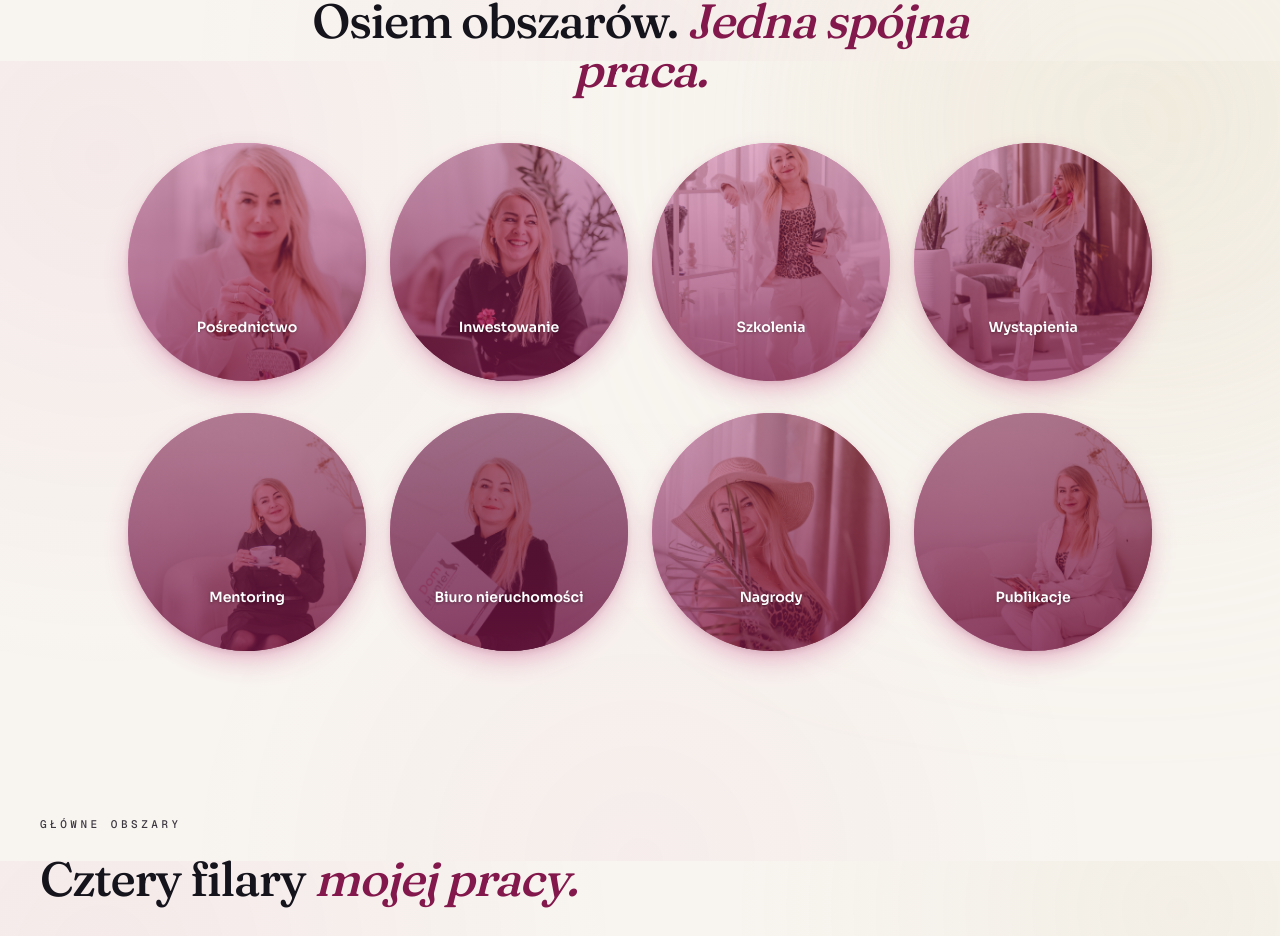
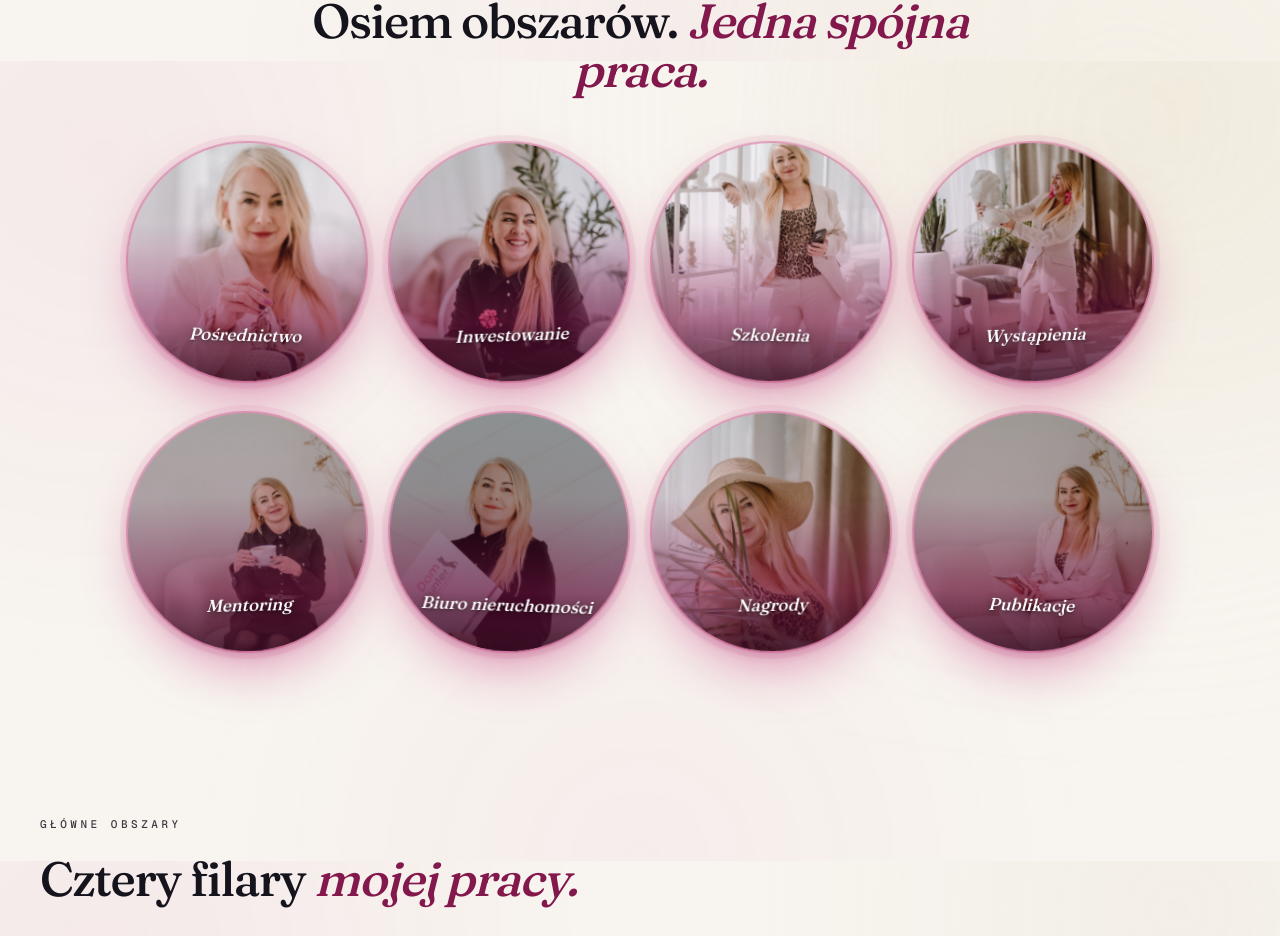
Before and after one commit to dariuszszuca-lang/sylwia-website, a Next.js app: page / in a window 1280 px wide. Shown: the part 1539-2475 px from the top of the page. Built offline with nearby package versions, Linux system fonts and the light colour scheme; no server answers.

Commit message:
feat(circles): WOW redesign — stagger reveal z rotation, czytelne zdjecia (lekki overlay), fuksjowy ring glow, hover scale+image zoom, italic Fraunces label

```diff
--- a/app/globals.css
+++ b/app/globals.css
@@ -1247,11 +1247,31 @@ details.faq-item summary::-webkit-details-marker {
   flex-direction: column;
   align-items: center;
   text-decoration: none;
-  transition: transform 0.35s cubic-bezier(0.16, 1, 0.3, 1);
+  opacity: 0;
+  transform: translateY(30px) scale(0.9);
+  animation: circle-reveal 0.9s cubic-bezier(0.16, 1, 0.3, 1) forwards;
+  transition: transform 0.5s cubic-bezier(0.34, 1.56, 0.64, 1);
 }
 
+@keyframes circle-reveal {
+  to {
+    opacity: 1;
+    transform: translateY(0) scale(1) rotate(var(--rotate, 0deg));
+  }
+}
+
+.category-circle:nth-child(1) { --rotate: 1.5deg; animation-delay: 0ms; }
+.category-circle:nth-child(2) { --rotate: -2deg; animation-delay: 80ms; }
+.category-circle:nth-child(3) { --rotate: 1deg; animation-delay: 160ms; }
+.category-circle:nth-child(4) { --rotate: -1.5deg; animation-delay: 240ms; }
+.category-circle:nth-child(5) { --rotate: -1.5deg; animation-delay: 320ms; }
+.category-circle:nth-child(6) { --rotate: 2deg; animation-delay: 400ms; }
+.category-circle:nth-child(7) { --rotate: -1deg; animation-delay: 480ms; }
+.category-circle:nth-child(8) { --rotate: 1.5deg; animation-delay: 560ms; }
+
 .category-circle:hover {
-  transform: translateY(-4px);
+  transform: translateY(-10px) scale(1.06) rotate(0deg) !important;
+  z-index: 10;
 }
 
 .category-circle-inner {
@@ -1262,10 +1282,12 @@ details.faq-item summary::-webkit-details-marker {
   overflow: hidden;
   background: linear-gradient(135deg, #e9479c 0%, #c43077 50%, #82184c 100%);
   box-shadow:
-    0 12px 30px -8px rgba(196, 48, 119, 0.45),
-    0 2px 6px rgba(21, 19, 28, 0.1),
-    inset 0 1px 0 rgba(255, 255, 255, 0.25);
-  transition: box-shadow 0.35s ease;
+    0 0 0 2px rgba(196, 48, 119, 0.35),
+    0 0 0 8px rgba(196, 48, 119, 0.08),
+    0 24px 50px -10px rgba(196, 48, 119, 0.5),
+    0 4px 12px rgba(21, 19, 28, 0.15),
+    inset 0 2px 0 rgba(255, 255, 255, 0.4);
+  transition: box-shadow 0.5s cubic-bezier(0.16, 1, 0.3, 1);
   display: flex;
   align-items: center;
   justify-content: center;
@@ -1273,15 +1295,23 @@ details.faq-item summary::-webkit-details-marker {
 
 .category-circle:hover .category-circle-inner {
   box-shadow:
-    0 18px 44px -8px rgba(196, 48, 119, 0.6),
-    0 4px 10px rgba(21, 19, 28, 0.12),
-    inset 0 1px 0 rgba(255, 255, 255, 0.32);
+    0 0 0 3px rgba(196, 48, 119, 0.7),
+    0 0 0 12px rgba(196, 48, 119, 0.18),
+    0 0 80px 12px rgba(196, 48, 119, 0.35),
+    0 36px 80px -12px rgba(196, 48, 119, 0.7),
+    0 8px 20px rgba(21, 19, 28, 0.18),
+    inset 0 2px 0 rgba(255, 255, 255, 0.5);
 }
 
 .category-circle-image {
   object-fit: cover;
   object-position: center 18%;
   z-index: 1;
+  transition: transform 0.7s cubic-bezier(0.16, 1, 0.3, 1);
+}
+
+.category-circle:hover .category-circle-image {
+  transform: scale(1.08);
 }
 
 .category-circle-overlay {
@@ -1289,11 +1319,14 @@ details.faq-item summary::-webkit-details-marker {
   inset: 0;
   background: linear-gradient(
     180deg,
-    rgba(196, 48, 119, 0.35) 0%,
-    rgba(130, 24, 76, 0.7) 100%
+    rgba(196, 48, 119, 0.0) 0%,
+    rgba(196, 48, 119, 0.05) 35%,
+    rgba(130, 24, 76, 0.55) 75%,
+    rgba(61, 12, 37, 0.85) 100%
   );
   z-index: 2;
   pointer-events: none;
+  transition: opacity 0.4s ease;
 }
 
 .category-circle-icon {
@@ -1303,34 +1336,62 @@ details.faq-item summary::-webkit-details-marker {
   width: 38%;
   height: 38%;
   color: rgba(255, 255, 255, 0.95);
-  filter: drop-shadow(0 2px 4px rgba(0, 0, 0, 0.2));
+  filter: drop-shadow(0 2px 6px rgba(0, 0, 0, 0.3));
+  transition: transform 0.5s cubic-bezier(0.34, 1.56, 0.64, 1);
+}
+
+.category-circle:hover .category-circle-icon {
+  transform: translateY(-10%) scale(1.1);
 }
 
 .category-circle-label {
   position: absolute;
   z-index: 3;
-  bottom: 18%;
+  bottom: 14%;
   left: 50%;
   transform: translateX(-50%);
   color: #fff;
-  font-family: var(--font-sans);
-  font-weight: 600;
-  font-size: clamp(0.75rem, 1.1vw, 0.95rem);
+  font-family: var(--font-display);
+  font-style: italic;
+  font-weight: 500;
+  font-size: clamp(0.95rem, 1.35vw, 1.25rem);
   letter-spacing: -0.005em;
   text-align: center;
-  text-shadow: 0 1px 3px rgba(0, 0, 0, 0.3);
-  padding: 0 0.5rem;
+  text-shadow:
+    0 2px 8px rgba(0, 0, 0, 0.5),
+    0 1px 2px rgba(0, 0, 0, 0.3);
+  padding: 0 0.8rem;
   width: 100%;
   pointer-events: none;
+  transition: transform 0.4s cubic-bezier(0.34, 1.56, 0.64, 1);
 }
 
-/* Wersja z ikoną (bez zdjęcia) — label na środku zamiast na dole */
+.category-circle:hover .category-circle-label {
+  transform: translateX(-50%) translateY(-6px) scale(1.05);
+}
+
+/* Wersja z ikoną (bez zdjęcia) — label nad ikoną, ikona poniżej */
 .category-circle-inner:not(:has(.category-circle-image)) .category-circle-icon {
   transform: translateY(-12%);
 }
 
+.category-circle:hover .category-circle-inner:not(:has(.category-circle-image)) .category-circle-icon {
+  transform: translateY(-15%) scale(1.1);
+}
+
 .category-circle-inner:not(:has(.category-circle-image)) .category-circle-label {
   bottom: 22%;
+}
+
+@media (prefers-reduced-motion: reduce) {
+  .category-circle {
+    animation: none;
+    opacity: 1;
+    transform: none;
+  }
+  .category-circle:hover {
+    transform: none !important;
+  }
 }
 
 /* ============ AWARD BADGE (floating w hero) ============ */
```
